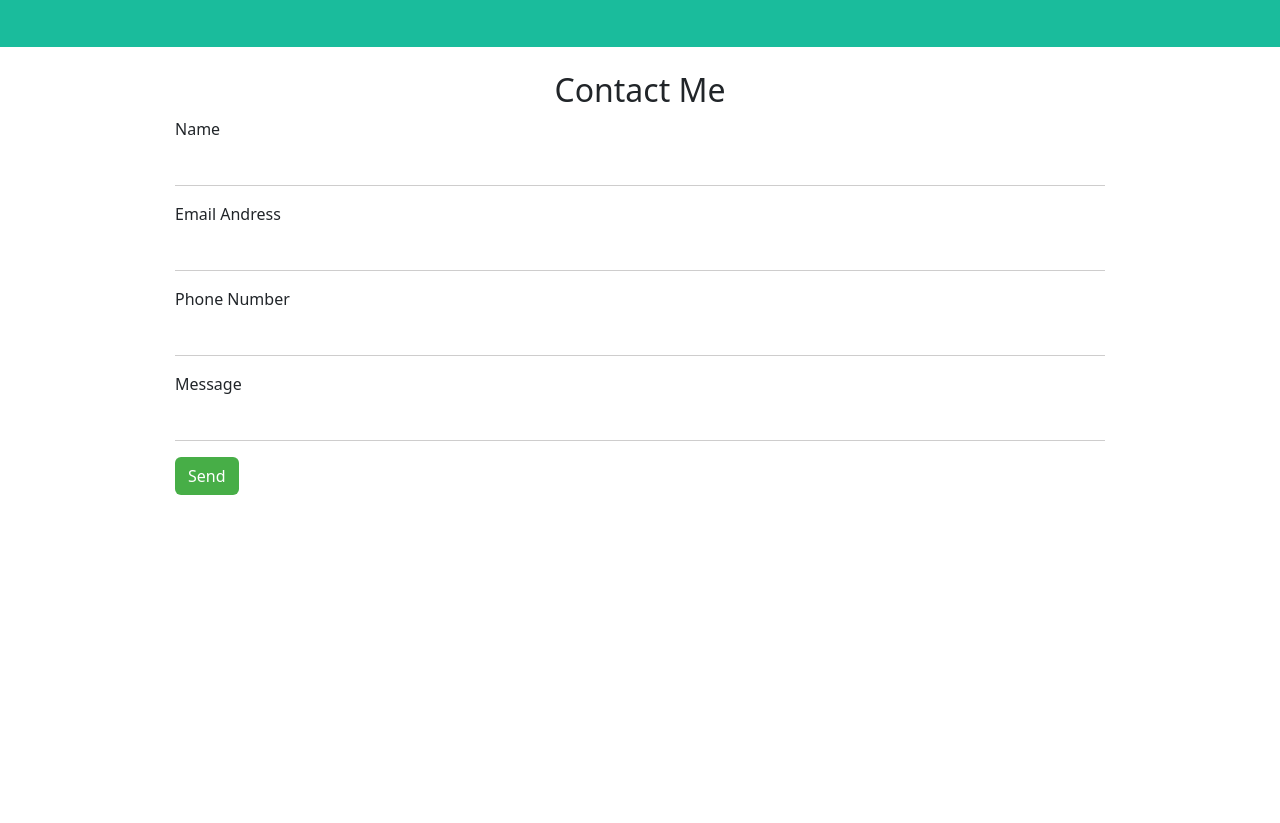
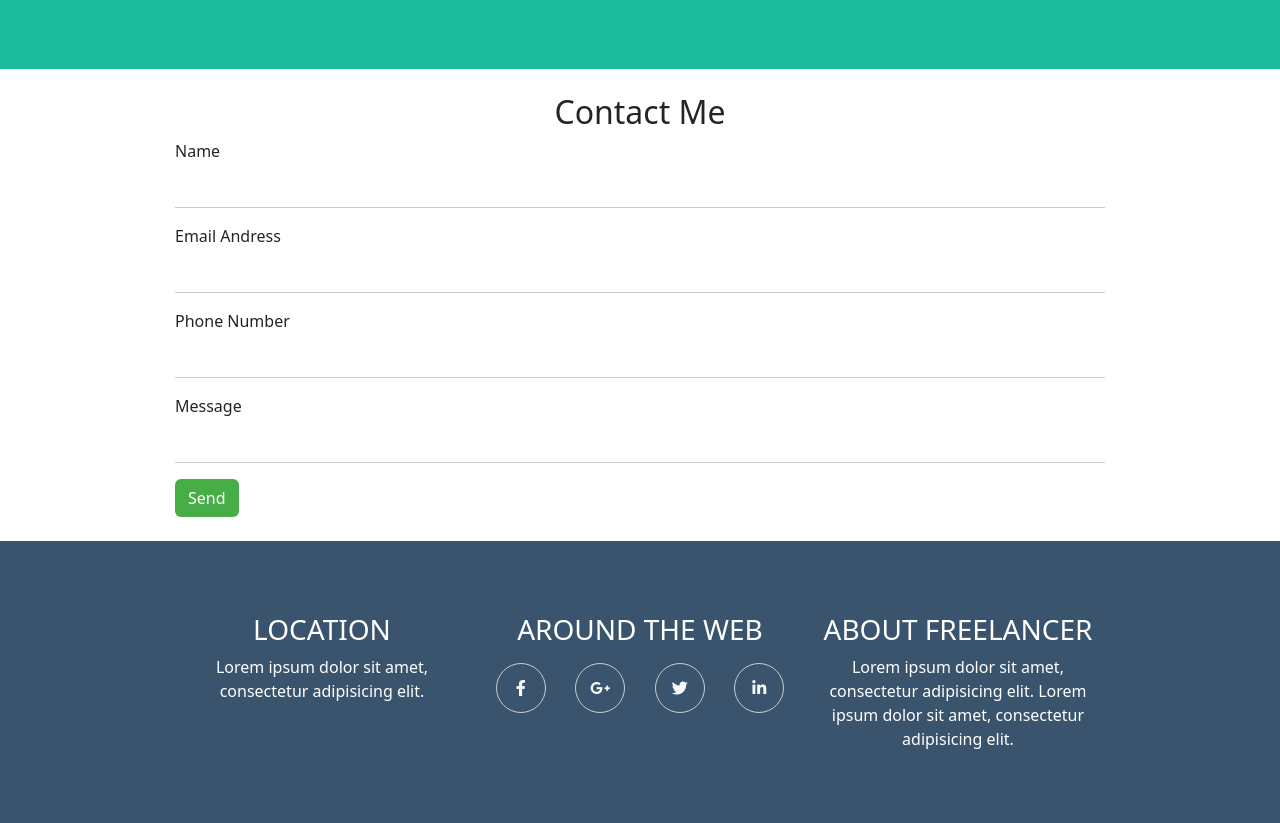
Before and after one commit to giufeli/html-css-bootstrap-freelancer, a plain HTML site: page index.html in a window 1280 px wide. Shown: the part 1515-2338 px from the top of the page. Before the commit the page ends 2034 px from the top, so only its background shows below. Drawn offline with nearby package versions, Linux system fonts and the light colour scheme.

Commit message:
Commit Update

```diff
--- a/css/style.css
+++ b/css/style.css
@@ -11,15 +11,11 @@
     background-color: rgba(26,188,156,255);
 }
 
-/* .img-profile{
-    height: 100px;
-    background-color: white;
-    display: inline-block;
-} */
+.footer-one{
+    background-color: rgba(58,84,109,255);
+}
 
 .bl_card{
-    /* height: 150px; */
-    background-color: salmon;
     border-radius: 0.7rem;
     overflow: hidden;
 }
@@ -33,3 +29,33 @@
     border-bottom: 0.5px solid rgb(206, 205, 205);
     border-radius: 0;
 }
+
+.circle{
+    width: 50px;
+    height: 50px;
+    border-radius: 50%;
+    border: 0.5px solid rgb(206, 205, 205);
+    display: flex;
+    align-items: center;
+    justify-content: center;
+}
+
+a{
+    text-decoration: none;
+    color: white;
+}
+
+a:hover{
+    color:rgba(26,188,156,255);
+}
+
+.hover_set{
+    background-color: rgba(26,188,156,255);
+    position: absolute;
+    display: none;
+    opacity: 0.8;
+}
+
+.col:hover .hover_set{
+    display: block;
+}
--- a/index.html
+++ b/index.html
@@ -10,6 +10,8 @@
 
     <link rel="stylesheet" href="https://cdn.jsdelivr.net/npm/bootstrap-icons@1.9.1/font/bootstrap-icons.css">
 
+    <link rel="stylesheet" href="https://cdnjs.cloudflare.com/ajax/libs/font-awesome/6.2.0/css/all.min.css">
+
     <link rel="stylesheet" href="css/style.css">
 
 </head>
@@ -17,7 +19,7 @@
     <header class="header-page text-white">
         <nav class="nav-top text-uppercase py-4">
             <div class="container d-flex justify-content-between align-items-center h-100">
-                <div class="logo">Start Bootstrap</div>
+                <div class="logo"><h2>Start Bootstrap</h2></div>
                 <div class="btn-hamburger d-sm-none">
                     <i class="bi bi-list"></i>
                 </div>
@@ -30,7 +32,7 @@
         </nav>
 
         <div class="container p-5 text-center text-uppercase">
-            <!-- <div class="col-3 img-profile"></div> -->
+
             <img class="col-3 mb-3" src="img/avatar.svg" alt="">
             <h1>Start Bootstrap</h1>
             <div class="star"></div>
@@ -45,16 +47,20 @@
 
             <div class="overflow-hidden">
                 <div class="row row-cols-1 row-cols-sm-2 row-cols-md-3 g-3">
-                    <div class="col">
+
+                    <div class="col position-relative">
                         <div class="bl_card">
                             <img class="img-fluid" src="img/cabin.png" alt="">
                         </div>
+                        <div class="hover_set"><i class="fa-solid fa-plus"></i></div>
                     </div>
+
                     <div class="col">
                         <div class="bl_card">
                             <img class="img-fluid" src="img/cake.png" alt="">
                         </div>
                     </div>
+
                     <div class="col">
                         <div class="bl_card">
                             <div class="bl_card">
@@ -62,6 +68,7 @@
                             </div>
                         </div>
                     </div>
+
                     <div class="col">
                         <div class="bl_card">
                             <div class="bl_card">
@@ -69,6 +76,7 @@
                             </div>
                         </div>
                     </div>
+
                     <div class="col">
                         <div class="bl_card">
                             <div class="bl_card">
@@ -76,6 +84,7 @@
                             </div>
                         </div>
                     </div>
+
                     <div class="col">
                         <div class="bl_card">
                             <div class="bl_card">
@@ -143,6 +152,41 @@
         </div>
     </section>
 
+    <section class="footer-one">
+        <div class="container text-center text-white py-5">
+            <div class="col-10 mx-auto">
+                <div class="col-4 star"></div>
+
+                <div class="row text-start">
+                    <div class="col-12 col-sm-4 text-center py-4">
+                        <h3>LOCATION</h3>
+                        Lorem ipsum dolor sit amet, consectetur adipisicing elit.
+                    </div>
+                    <div class="col-12 col-sm-4 text-center  py-4">
+                        <h3>AROUND THE WEB</h3>
+                        <div class="row d-flex justify-content-around py-2">
+                            <botton type="button" class="btn btn-outline-light col-3 circle "><i class="fa-brands fa-facebook-f"></i>
+                            </botton>
+                            <botton type="button" class="btn btn-outline-light col-3 circle "><i class="fa-brands fa-google-plus-g"></i>
+                            </botton>
+                            <botton type="button" class="btn btn-outline-light col-3 circle "><i class="fa-brands fa-twitter"></i>
+                            </botton>
+                            <botton type="button" class="btn btn-outline-light col-3 circle "><i class="fa-brands fa-linkedin-in"></i>
+                            </botton>
+
+                        </div>
+
+                    </div>
+                    <div class="col-12 col-sm-4 text-center py-4">
+                        <h3>ABOUT FREELANCER</h3>
+                        Lorem ipsum dolor sit amet, consectetur adipisicing elit.
+                        Lorem ipsum dolor sit amet, consectetur adipisicing elit.
+                    </div>
+                </div>
+
+            </div>
+        </div>
+
 
 
 
```
